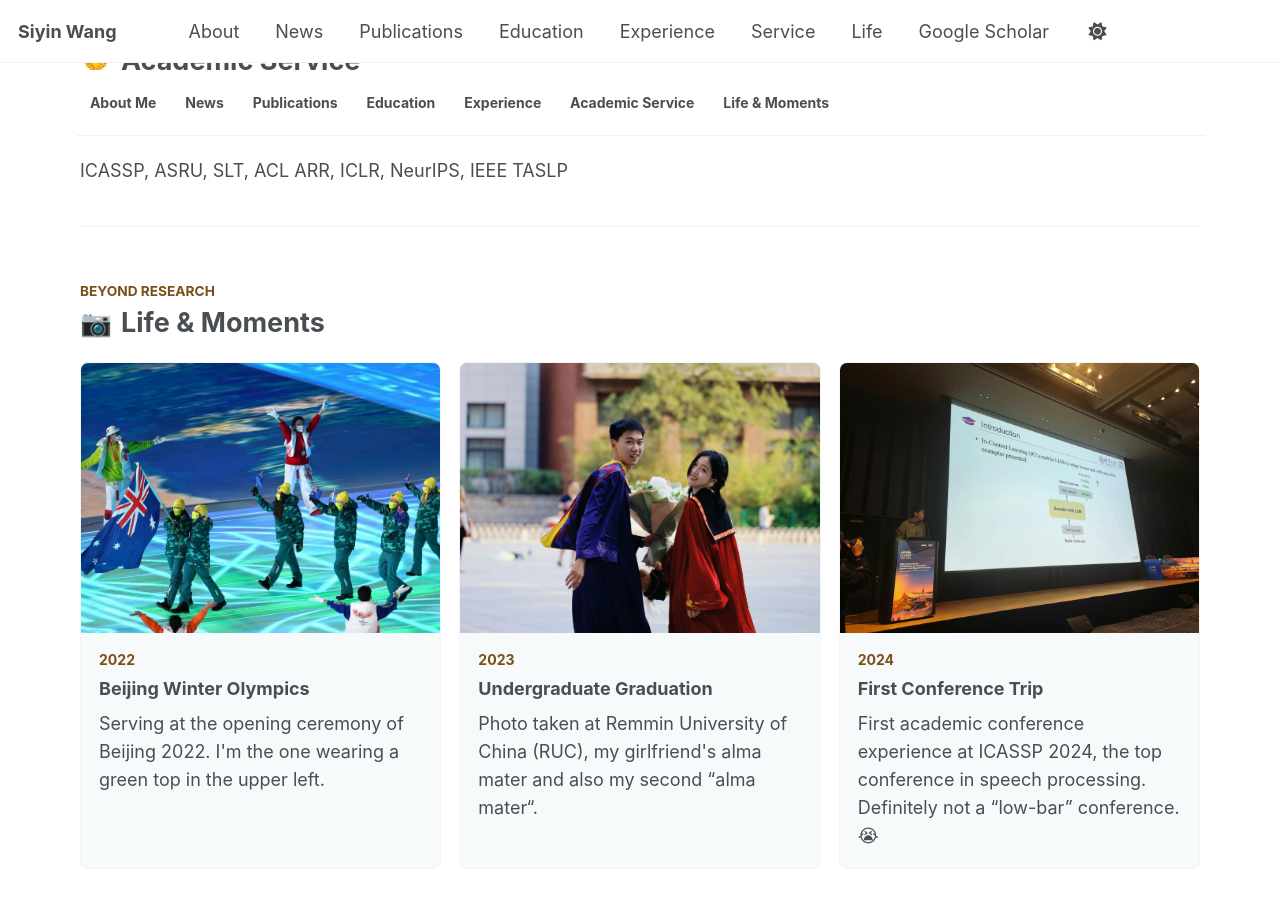
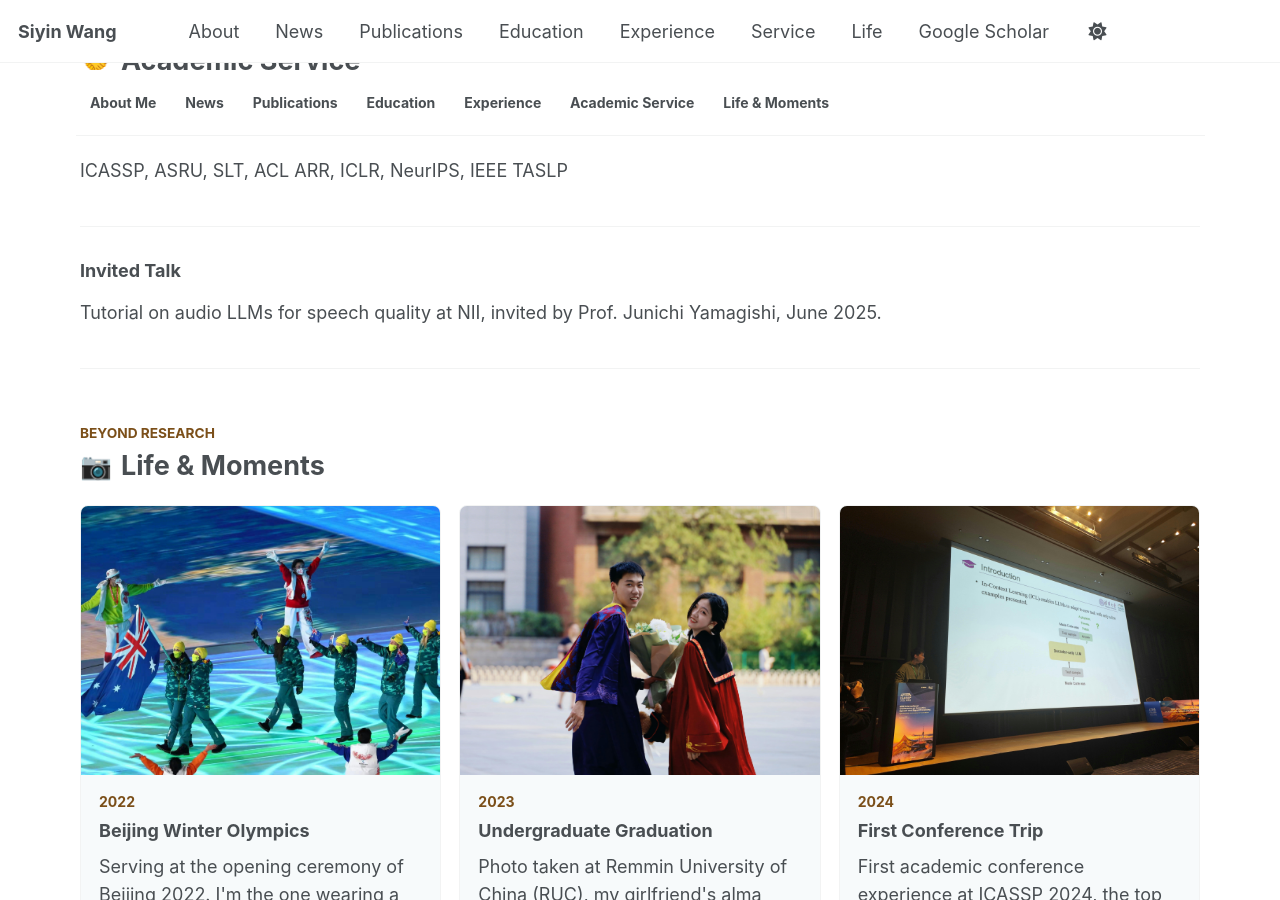
Before and after one commit to chan-ming/siyin519.github.io, a Jekyll site: the page built from _pages/about.md, in a window 1280 px wide and 900 px high, scrolled down 4749 px. Built offline with Jekyll 4.4.1, drawn with Linux system fonts in a browser that asks for light colours; a script that is not in the unit is left out.

Commit message:
refine_20260601

```diff
--- a/_data/homepage.json
+++ b/_data/homepage.json
@@ -276,6 +276,10 @@
     {
       "title": "Reviewer Service",
       "description": "ICASSP, ASRU, SLT, ACL ARR, ICLR, NeurIPS, IEEE TASLP"
+    },
+    {
+      "title": "Invited Talk",
+      "description": "Tutorial on audio LLMs for speech quality at NII, invited by Prof. Junichi Yamagishi, June 2025."
     }
   ],
   "life": [
```
